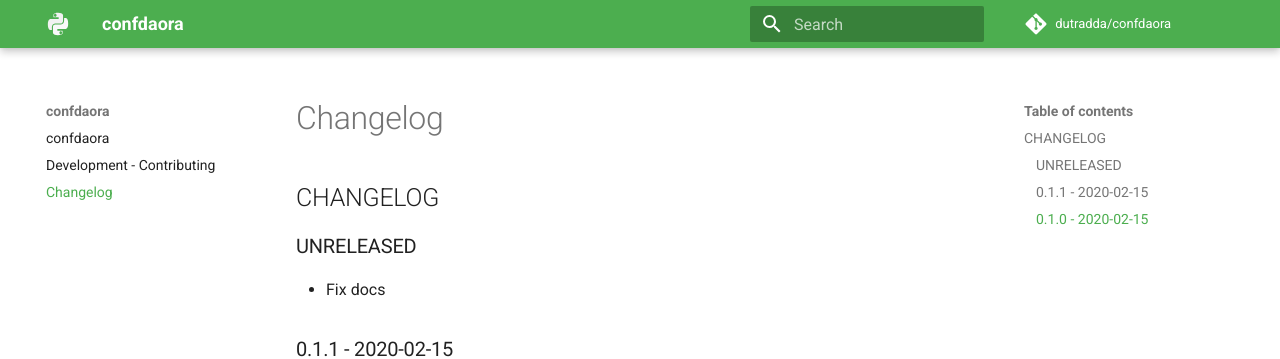
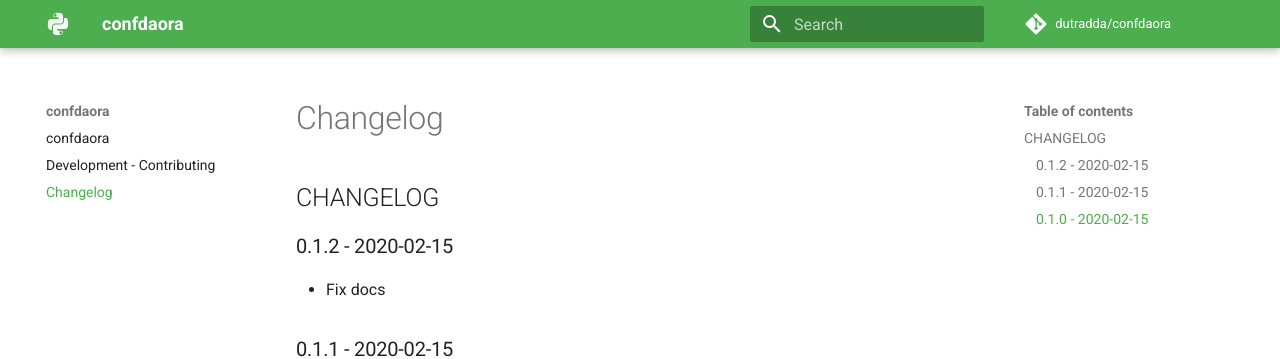
Before and after one commit to dutradda/confdaora, an MkDocs documentation site: the page built from docs/changelog.md, in a window 1280 px wide. Shown: the top 359 px of the page. Built offline with MkDocs 1.6.1 and Material for MkDocs 9.7.7, drawn with Linux system fonts in a browser that asks for light colours; comment, search, counter and statistics services are not loaded.

Commit message:
Update CHANGELOG

```diff
--- a/docs/changelog.md
+++ b/docs/changelog.md
@@ -1,6 +1,6 @@
 ## CHANGELOG
 
-### UNRELEASED
+### 0.1.2 - 2020-02-15
 
  - Fix docs
 
```
Also changed, not shown: CHANGELOG.md (+1 -1 lines).
